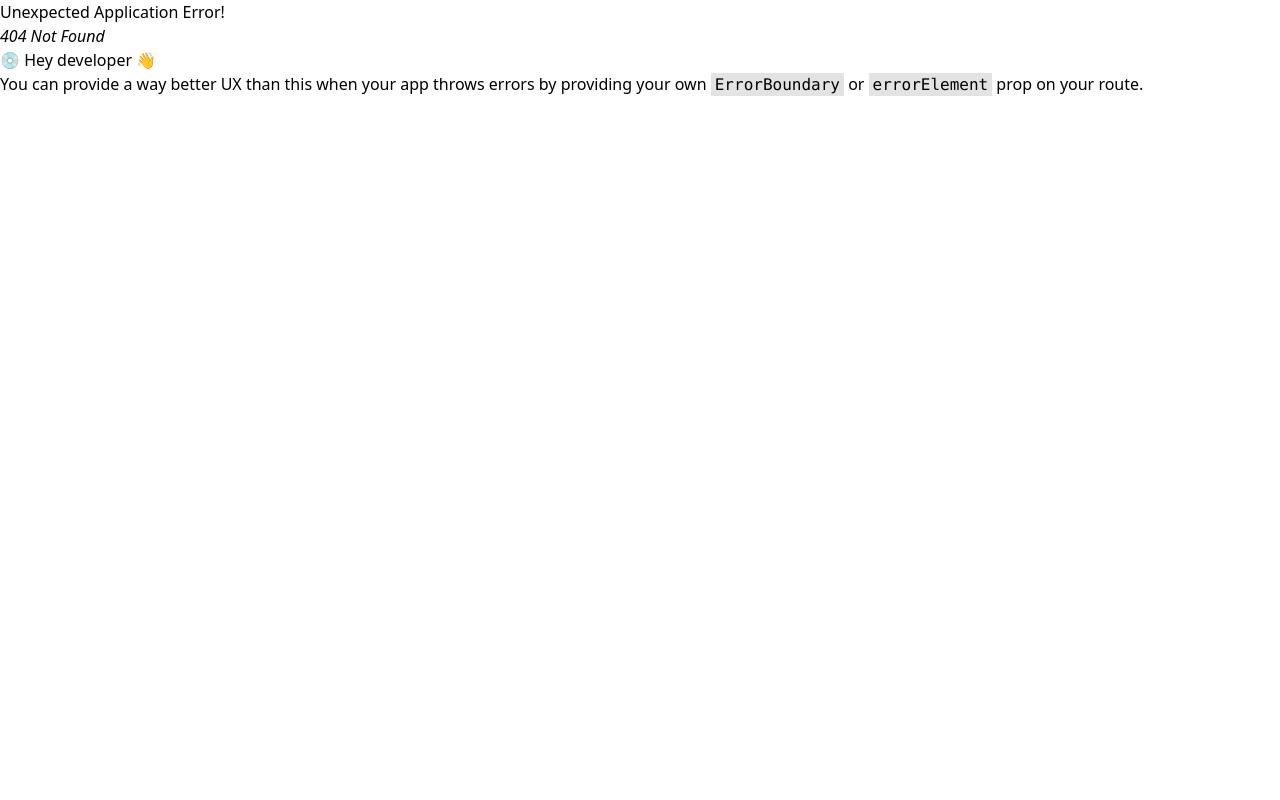
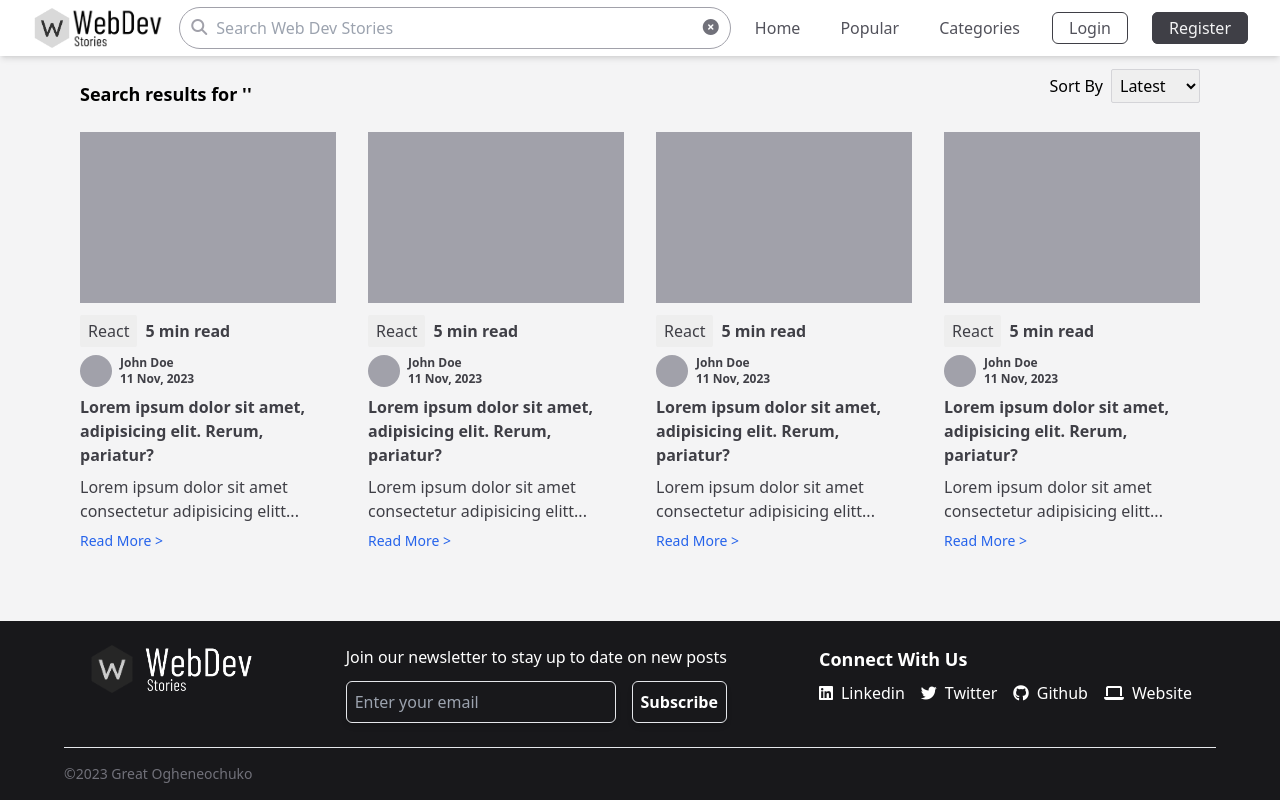
Before and after one commit to greatochuko/web-dev-stories, a React (Vite) app in the folder client/: page /search in a window 1280 px wide. Before the commit this address had no page. Built offline with nearby package versions, Linux system fonts and the light colour scheme.

Commit message:
create and style search page add creator and date created to post component

```diff
--- a/client/src/App.tsx
+++ b/client/src/App.tsx
@@ -1,11 +1,15 @@
 import { createBrowserRouter, RouterProvider } from "react-router-dom";
 import AppLayout from "./components/AppLayout";
 import HomePage from "./pages/HomePage";
+import SearchPage from "./pages/SearchPage";
 
 const router = createBrowserRouter([
   {
     element: <AppLayout />,
-    children: [{ index: true, element: <HomePage /> }],
+    children: [
+      { index: true, element: <HomePage /> },
+      { path: "/search", element: <SearchPage /> },
+    ],
   },
 ]);
 
--- a/client/src/components/AppLayout.tsx
+++ b/client/src/components/AppLayout.tsx
@@ -4,7 +4,7 @@ import { Outlet } from "react-router-dom";
 
 export default function AppLayout() {
   return (
-    <div className="pt-14">
+    <div className="flex flex-col min-h-screen pt-14">
       <Navbar />
       <Outlet />
       <Footer />
--- a/client/src/components/Footer.tsx
+++ b/client/src/components/Footer.tsx
@@ -4,7 +4,7 @@ import NewsLetterForm from "./NewsLetterForm";
 
 export default function Footer() {
   return (
-    <footer className="bg-zinc-900 text-white ">
+    <footer className="text-white bg-zinc-900 ">
       <div className="max-w-7xl w-[90%] mx-auto p-4 md:p-6 flex flex-col md:flex-row justify-between gap-4 border-b">
         <div className="flex gap-2">
           <img src="/favicon.png" alt="logo" className="h-12 invert" />
@@ -15,7 +15,7 @@ export default function Footer() {
           <NewsLetterForm background="black" />
         </div>
         <div>
-          <h2 className="font-semibold text-lg mb-2">Connect With Us</h2>
+          <h2 className="mb-2 text-lg font-semibold">Connect With Us</h2>
           <ul className="flex flex-col gap-4 md:flex-row">
             <li>
               <a
@@ -24,7 +24,7 @@ export default function Footer() {
                 rel="noopener noreferrer"
                 className="hover:underline"
               >
-                <i className="fa-brands fa-linkedin mr-2"></i>Linkedin
+                <i className="mr-2 fa-brands fa-linkedin"></i>Linkedin
               </a>
             </li>
             <li>
@@ -34,7 +34,7 @@ export default function Footer() {
                 rel="noopener noreferrer"
                 className="hover:underline"
               >
-                <i className="fa-brands fa-twitter mr-2"></i>Twitter
+                <i className="mr-2 fa-brands fa-twitter"></i>Twitter
               </a>
             </li>
             <li>
@@ -44,7 +44,7 @@ export default function Footer() {
                 rel="noopener noreferrer"
                 className="hover:underline"
               >
-                <i className="fa-brands fa-github mr-2"></i>Github
+                <i className="mr-2 fa-brands fa-github"></i>Github
               </a>
             </li>
             <li>
@@ -54,7 +54,7 @@ export default function Footer() {
                 rel="noopener noreferrer"
                 className="hover:underline"
               >
-                <i className="fa-solid fa-laptop mr-2"></i>Website
+                <i className="mr-2 fa-solid fa-laptop"></i>Website
               </a>
             </li>
           </ul>
--- a/client/src/components/Navbar.tsx
+++ b/client/src/components/Navbar.tsx
@@ -1,40 +1,51 @@
 import { useState } from "react";
-import { Link } from "react-router-dom";
+import { Link, useLocation } from "react-router-dom";
+import SearchForm from "./SearchForm";
 
 export default function Navbar() {
   const [navIsOpen, setNavIsOpen] = useState(false);
+  const { pathname, search } = useLocation();
 
   return (
-    <header className="fixed w-full top-0 z-10 bg-white">
-      <nav className="h-14 shadow-md flex justify-between items-center py-2 px-4 sm:px-8">
-        <div className="flex h-full">
+    <header className="fixed top-0 z-10 w-full bg-white">
+      <nav className="flex items-center justify-between px-4 py-2 shadow-md h-14 sm:px-8">
+        <Link to={"/"} className="flex h-full p-1 md:p-0">
           <img src="/favicon.png" alt="logo" className="h-full" />
           <img src="/logo.png" alt="logo" className="h-full" />
-        </div>
+        </Link>
+        <SearchForm />
         <ul
           className={`gap-6 items-center text-zinc-600 top-[54px] pt-4 sm:pt-0 duration-300 absolute sm:static sm:bg-transparent flex flex-col w-44 h-screen sm:h-fit  bg-white shadow-md pb-4 sm:pb-0 sm:w-fit sm:flex-row  sm:shadow-none ${
             navIsOpen ? "right-0" : " -right-full"
           }`}
         >
           <li>
-            <Link className="p-2 font-semibold" to={"/"}>
+            <Link
+              className={`p-2 ${pathname === "/" ? "font-semibold" : ""}`}
+              to={"/"}
+            >
               Home
             </Link>
           </li>
           <li>
-            <Link className="p-2 " to={"/popular"}>
+            <Link
+              className={`p-2 ${
+                search.includes("sortBy=popular") ? "font-semibold" : ""
+              }`}
+              to={"/search?q=&sortBy=popular"}
+            >
               Popular
             </Link>
           </li>
           <li>
-            <Link className="p-2 " to={"/trending"}>
-              Trending
+            <Link className="p-2 " to={"/categories"}>
+              Categories
             </Link>
           </li>
           <li>
             <Link
               to={"/register"}
-              className="px-4 py-1 rounded-md border border-zinc-700"
+              className="px-4 py-1 border rounded-md border-zinc-700"
             >
               Login
             </Link>
@@ -42,14 +53,14 @@ export default function Navbar() {
           <li>
             <Link
               to={"/register"}
-              className="px-4 py-1 rounded-md bg-zinc-700 text-zinc-100 border border-zinc-700"
+              className="px-4 py-1 border rounded-md bg-zinc-700 text-zinc-100 border-zinc-700"
             >
               Register
             </Link>
           </li>
         </ul>
         <button
-          className=" sm:hidden p-2 text-lg"
+          className="p-2 text-lg sm:hidden"
           onClick={() => setNavIsOpen((curr) => !curr)}
         >
           {navIsOpen ? (
--- a/client/src/components/NewsLetter.tsx
+++ b/client/src/components/NewsLetter.tsx
@@ -2,14 +2,14 @@ import NewsLetterForm from "./NewsLetterForm";
 
 export default function NewsLetter() {
   return (
-    <section className=" w-full text-xl h-52 md:h-64 text-zinc-700 relative">
+    <section className="relative w-full text-xl h-52 md:h-64 text-zinc-700">
       <img
         src="/newsletter-bg.jpg"
         alt=""
-        className=" w-full h-full object-cover"
+        className="object-cover w-full h-full "
       />
-      <div className="absolute top-0 left-0 bg-black/40 h-full w-full gap-6 p-4 sm:px-10 flex flex-col md:flex-row justify-evenly items-center">
-        <h2 className="text-white w-full font-semibold text-[max(2vw,1.3rem)] whitespace-nowrap">
+      <div className="absolute top-0 left-0 flex flex-col items-center w-full h-full gap-6 p-4 bg-black/40 sm:px-10 md:flex-row justify-evenly">
+        <h2 className="text-white  font-semibold text-[max(2vw,1.3rem)] whitespace-nowrap">
           Sign up for our newsletter
         </h2>
         <NewsLetterForm />
--- a/client/src/components/NewsLetterForm.tsx
+++ b/client/src/components/NewsLetterForm.tsx
@@ -7,7 +7,7 @@ export default function NewsLetterForm({ background }: NewsLetterFormProps) {
   const fg = background === "black" ? "white" : "zinc-900";
   const border = background === "black" ? "zinc-200" : "zinc-900";
   return (
-    <form className="flex flex-col md:flex-row gap-4 max-w-lg w-full">
+    <form className="flex flex-col w-full max-w-lg gap-4 md:flex-row">
       <input
         type="email"
         placeholder="Enter your email"
--- a/client/src/components/Post.tsx
+++ b/client/src/components/Post.tsx
@@ -5,10 +5,17 @@ export default function Post() {
     <div className="flex flex-col gap-2">
       <div className="w-full aspect-[1.5] bg-zinc-400"></div>
       <div className="flex flex-col gap-2 mt-1">
-        <div className="flex gap-2 items-center text-base">
+        <div className="flex items-center gap-2 text-base">
           <p className="bg-[#eee] rounded-sm px-2 py-1 ">React</p>
           <p className="font-semibold">5 min read</p>
         </div>
+        <Link to={"/creators"} className="flex items-center gap-2">
+          <div className="w-8 h-8 rounded-full bg-zinc-400"></div>
+          <div className="flex flex-col text-xs font-semibold">
+            <p>John Doe</p>
+            <p>11 Nov, 2023</p>
+          </div>
+        </Link>
         <h2 className="font-semibold">
           Lorem ipsum dolor sit amet, adipisicing elit. Rerum, pariatur?
         </h2>
@@ -16,8 +23,8 @@ export default function Post() {
           Lorem ipsum dolor sit amet consectetur adipisicing elitt...
         </p>
         <Link
-          className="text-base w-fit text-zinc-900 hover:underline"
-          to={"/"}
+          className="text-sm text-blue-600 w-fit hover:underline"
+          to={"/post/lorem"}
         >
           Read More &gt;
         </Link>
--- a/client/src/components/PostGrid.tsx
+++ b/client/src/components/PostGrid.tsx
@@ -1,21 +1,25 @@
 import Post from "./Post";
 import { Link } from "react-router-dom";
 
-type PostGridProps = { title: string; url: string };
+type PostGridProps = { title?: string; url?: string };
 
 const posts = [1, 2, 3, 4];
 export default function PostGrid({ title, url }: PostGridProps) {
   return (
-    <section className="bg-zinc-100 text-zinc-700 pb-10">
+    <section className="pb-10 bg-zinc-100 text-zinc-700">
+      {title && (
         <h1 className="mb-4 font-semibold text-2xl max-w-7xl sm:w-[90%] mx-auto px-4 pt-4 flex justify-between">
-        {title}{" "}
+          {title}
+          {url && (
             <Link
               to={url}
-          className="text-sm border border-zinc-700 py-1 p-2  rounded-md"
+              className="p-2 py-1 text-sm border rounded-md border-zinc-700"
             >
               View All
             </Link>
+          )}
         </h1>
+      )}
       <div className="grid gap-8 sm:grid-cols-2 xl:grid-cols-4  max-w-7xl sm:w-[90%] mx-auto p-4">
         {posts.map((_, i) => (
           <Post key={i} />
--- /dev/null
+++ b/client/src/components/SearchForm.tsx
@@ -0,0 +1,34 @@
+import { useState } from "react";
+import { useNavigate } from "react-router-dom";
+
+export default function SearchForm() {
+  const [query, setQuery] = useState("");
+  const navigate = useNavigate();
+
+  function handleSearch(e: React.FormEvent) {
+    e.preventDefault();
+    navigate(`/search/?q=${query}`);
+  }
+
+  return (
+    <form className="relative flex-1 max-w-xl mx-4" onSubmit={handleSearch}>
+      <input
+        type="text"
+        placeholder="Search Web Dev Stories"
+        value={query}
+        onChange={(e) => setQuery(e.target.value)}
+        className="w-full p-2 border rounded-full outline-none px-9 border-zinc-400"
+      />
+      <button className="absolute px-1 py-2 left-2 text-zinc-400">
+        <i className="fa-solid fa-magnifying-glass"></i>
+      </button>
+      <button
+        type="button"
+        onClick={() => setQuery("")}
+        className="absolute px-1 py-2 duration-200 right-2 text-zinc-500 hover:text-zinc-800"
+      >
+        <i className="fa-solid fa-circle-xmark"></i>
+      </button>
+    </form>
+  );
+}
--- a/client/src/pages/HomePage.tsx
+++ b/client/src/pages/HomePage.tsx
@@ -7,8 +7,8 @@ export default function HomePage() {
     <main className="flex flex-col ">
       <Featured />
       <NewsLetter />
-      <PostGrid title="Latest" url="/posts/?sortBy=latest" />
-      <PostGrid title="Popular" url="/posts/?sortBy=popular" />
+      <PostGrid title="Latest" url="/search/?q=&sortBy=latest" />
+      <PostGrid title="Popular" url="/search/?q=&sortBy=popular" />
     </main>
   );
 }
--- /dev/null
+++ b/client/src/pages/SearchPage.tsx
@@ -0,0 +1,41 @@
+import { useSearchParams } from "react-router-dom";
+import PostGrid from "../components/PostGrid";
+import React, { useState } from "react";
+
+export default function SearchPage() {
+  const [params, setParams] = useSearchParams();
+  const sort = params.get("sortBy");
+  const query = params.get("q");
+  const [sortBy, setSortBy] = useState(sort as string);
+
+  function handleChangeSort(e: React.ChangeEvent<HTMLSelectElement>) {
+    setSortBy(e.target.value);
+    setParams((curr) => {
+      return { ...curr, q: query, sortBy: e.target.value };
+    });
+  }
+
+  return (
+    <div className="flex-1 bg-zinc-100">
+      <div className="flex justify-between max-w-7xl sm:w-[90%] mx-auto px-4">
+        <h1 className="mt-6 mb-2 text-lg font-semibold ">
+          Search results for '{query}'
+        </h1>
+        <div className="flex items-center gap-2">
+          <p className="whitespace-nowrap">Sort By</p>
+          <select
+            name="sort"
+            id="sort"
+            value={sortBy}
+            onChange={handleChangeSort}
+            className="p-1 border rounded-sm outline-none border-zinc-300"
+          >
+            <option value="latest">Latest</option>
+            <option value="popular">Popular</option>
+          </select>
+        </div>
+      </div>
+      <PostGrid />
+    </div>
+  );
+}
```
Lines whose indentation alone changed are shown as unchanged.
